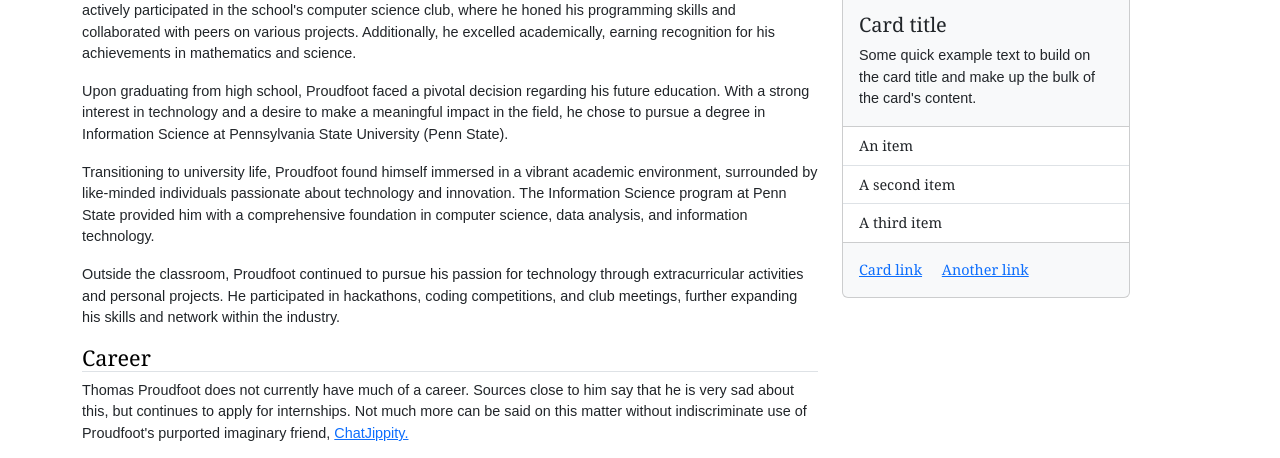
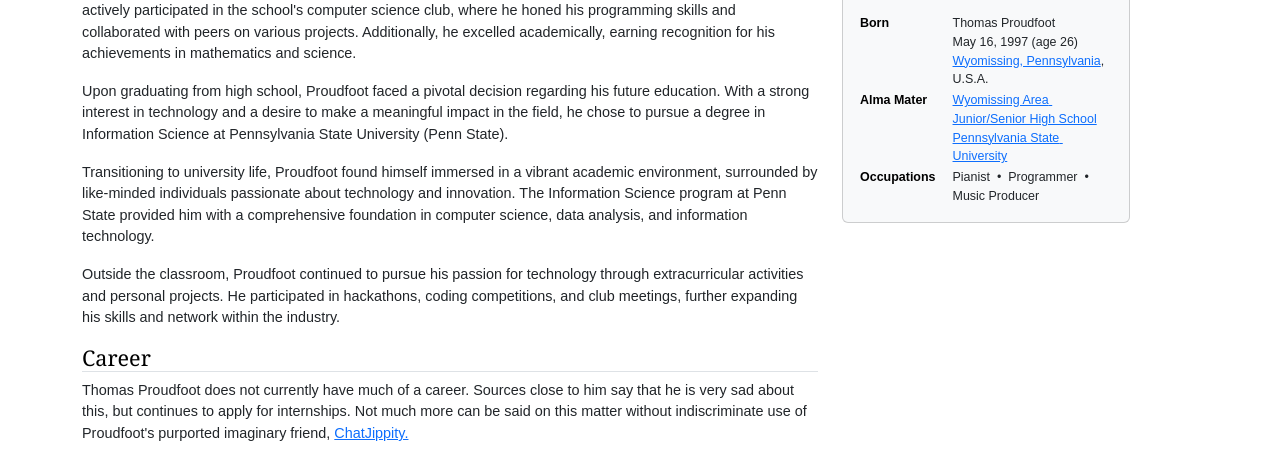
Before and after one commit to ProudfootDK/Wikipedia-Clone-Bootstrap, a plain HTML site: page index.html in a window 1280 px wide. Shown: the part 337-795 px from the top of the page. Drawn offline with nearby package versions, Linux system fonts and the light colour scheme.

Commit message:
Right sidebar complete
Deleted the boilerplate for the sidebar and added the plain text. Updated style.css to finetune the font for the newly created table.

```diff
--- a/index.html
+++ b/index.html
@@ -14,10 +14,10 @@
                                                                             Your name as a header (h1) with a border below it.
                                                                             Name in bold
                                                                             Include links in your text
-    Multiple sections (h2) with a bottom border
-    Right sidebar with border and back ground color
-    Include name in bold and image
-    Table of info under the picture (no borders or table background, left elements bold)
+                                                                            Multiple sections (h2) with a bottom border
+                                                                            Right sidebar with border and back ground color
+                                                                            Include name in bold and image
+                                                                            Table of info under the picture (no borders or table background, left elements bold)
 -->
 
 <div class="container">
@@ -52,18 +52,20 @@
                     <p class="text-center" style="font-weight: bold; font-size: medium; margin-bottom: unset">Thomas Proudfoot</p>
                     <img src="https://i.imgur.com/p81Eh87.jpeg" class="card-img-top" alt="Thomas Proudfoot in 2020"  style="padding-left: 1rem; padding-right: 1rem">
                     <div class="card-body">
-                        <h5 class="card-title">Card title</h5>
-                        <p class="card-text">Some quick example text to build on the card title and make up the bulk of the card's content.</p>
-                    </div>
-                    <ul class="list-group list-group-flush">
-                        <li class="list-group-item">An item</li>
-                        <li class="list-group-item">A second item</li>
-                        <li class="list-group-item">A third item</li>
-                    </ul>
-                    <div class="card-body">
-                        <a href="#" class="card-link">Card link</a>
-                        <a href="#" class="card-link">Another link</a>
-                    </div>
+                        <table>
+                            <tr>
+                                <th class="align-top" style="font-weight: bolder">Born</th>
+                                <td style="padding-left: 1rem; white-space:pre-wrap; word-wrap:break-word">Thomas Proudfoot<br/>May 16, 1997 (age 26)<br/><a href="https://en.wikipedia.org/wiki/Wyomissing,_Pennsylvania">Wyomissing, Pennsylvania</a>, U.S.A.</td>
+                            </tr>
+                            <tr>
+                                <th class="align-top" style="font-weight: bolder">Alma Mater</th>
+                                <td style="padding-left: 1rem; white-space:pre-wrap; word-wrap:break-word"><a href="https://en.wikipedia.org/wiki/Wyomissing_Area_Junior/Senior_High_School">Wyomissing Area Junior/Senior High School</a><br/><a href="https://en.wikipedia.org/wiki/Pennsylvania_State_University">Pennsylvania State University</a></td>
+                            </tr>
+                            <tr>
+                                <th class="align-top" style="font-weight: bolder">Occupations</th>
+                                <td style="padding-left: 1rem; white-space:pre-wrap; word-wrap:break-word">Pianist  &#x2022;  Programmer  &#x2022;  Music Producer</td>
+                            </tr>
+                        </table>
                 </div>
                 </div>
             </div>
--- a/style.css
+++ b/style.css
@@ -18,3 +18,17 @@ h2 {
 p {
      font-family: sans-serif;
  }
+
+th {
+    font-family: sans-serif;
+    font-weight: normal;
+    font-size: 0.78rem;
+    color: #000000;
+}
+
+td {
+    font-family: sans-serif;
+    font-weight: normal;
+    font-size: 0.78rem;
+    white-space:pre
+}
```
Also changed, not shown: 1 other file.
